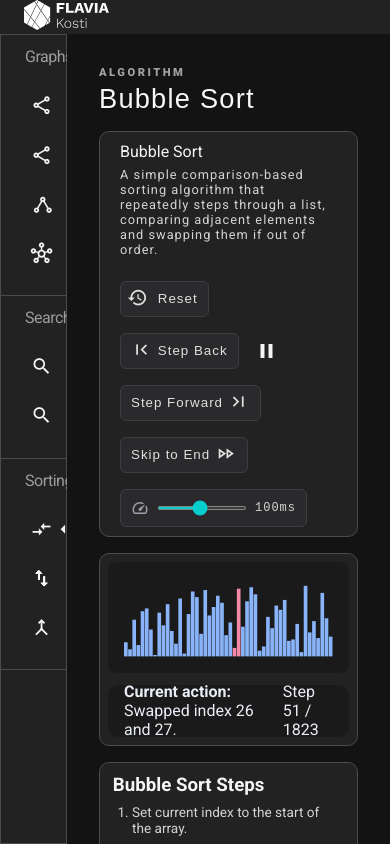
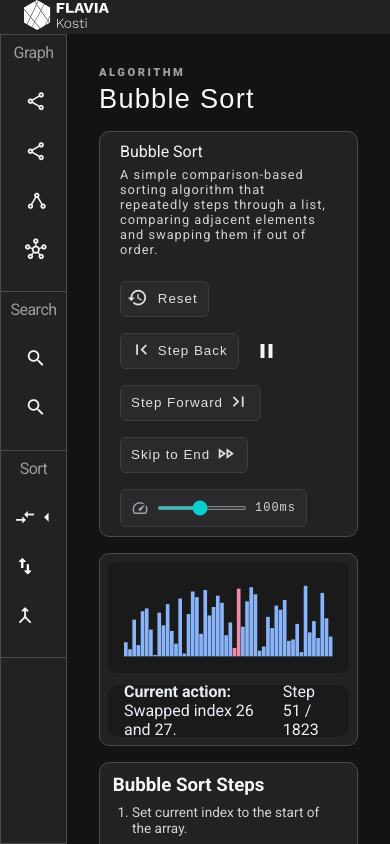
Before and after one commit to flavia3107/algorithm-visualizer, an Angular app: page / in a window 390 px wide. Built offline with nearby package versions, Linux system fonts and the light colour scheme.

Commit message:
Algorithm-Visualizer: Responsivity - Sidenav P2

```diff
--- a/src/app/components/sidenav/sidenav.html
+++ b/src/app/components/sidenav/sidenav.html
@@ -1,6 +1,6 @@
 @for (group of algorithmConfig | keyvalue; track group.key) {
 <div class="list-section">
-	<p class="group-title">{{ group.key }}</p>
+	<p class="group-title">{{ sectionTitle[group.key] }}</p>
 
 	<ul class="flex-column">
 		@for (algorithm of group.value; track algorithm.key) {
--- a/src/app/components/sidenav/sidenav.scss
+++ b/src/app/components/sidenav/sidenav.scss
@@ -49,4 +49,15 @@ p {
 	.title {
 		display: none;
 	}
+
+	.list-section {
+		display: flex;
+		flex-direction: column;
+		align-items: center;
+		padding: 0;
+	}
+
+	.group-title {
+		margin: 0.5rem 0.5rem 0;
+	}
 }
--- a/src/app/components/sidenav/sidenav.ts
+++ b/src/app/components/sidenav/sidenav.ts
@@ -1,5 +1,6 @@
 import { KeyValuePipe } from '@angular/common';
 import { Component, inject } from '@angular/core';
+import { CATEGORY_TITLES } from '../../../configs/algorithm-config';
 import { ALGORITHM_TREE } from '../../../configs/algorithm-tree';
 import { AlgorithmManager } from '../../services/algorithm-manager';
 
@@ -13,6 +14,7 @@ export class Sidenav {
   private _algorithmManager = inject(AlgorithmManager);
   readonly algorithmConfig = ALGORITHM_TREE;
   readonly activeView = this._algorithmManager.activeView;
+  readonly sectionTitle = CATEGORY_TITLES;
 
   public updateView(newView: string): void {
     this._algorithmManager.updateActiveAlgorithm(newView);
--- a/src/configs/algorithm-config.ts
+++ b/src/configs/algorithm-config.ts
@@ -13,6 +13,12 @@ export const COMPLEXITY_CONFIG: ('best' | 'average' | 'worst')[] = ['best', 'ave
 
 export type VisualizerCategory = 'sorting' | 'searching' | 'graph';
 
+export const CATEGORY_TITLES: { [key: string]: string } = {
+	sorting: 'Sort',
+	searching: 'Search',
+	graphs: 'Graph'
+}
+
 export interface AlgorithmMetadata {
 	id: string;
 	name: string;
```
